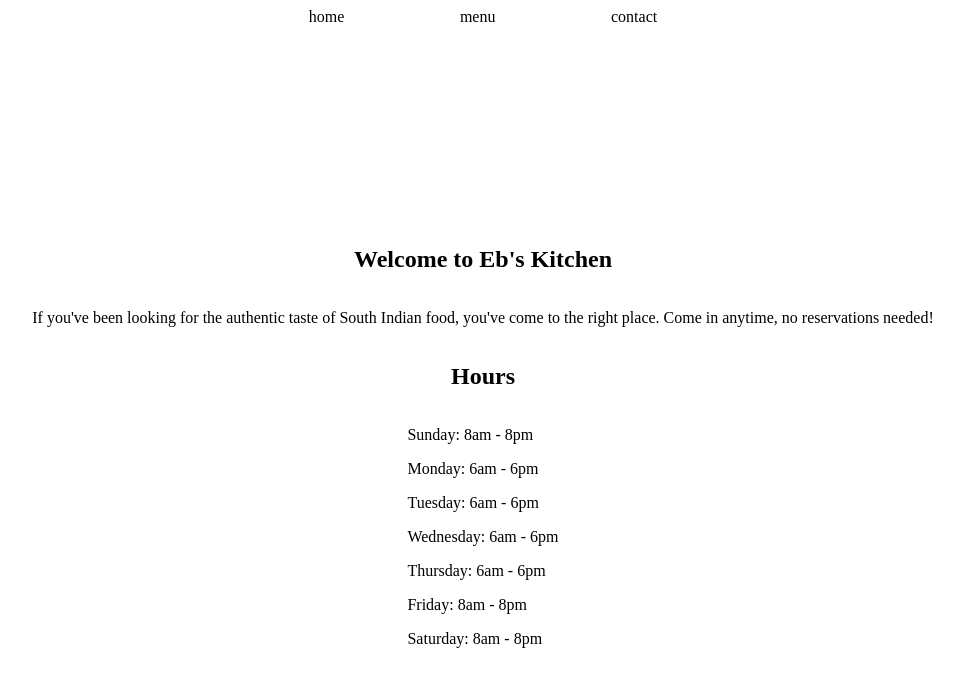
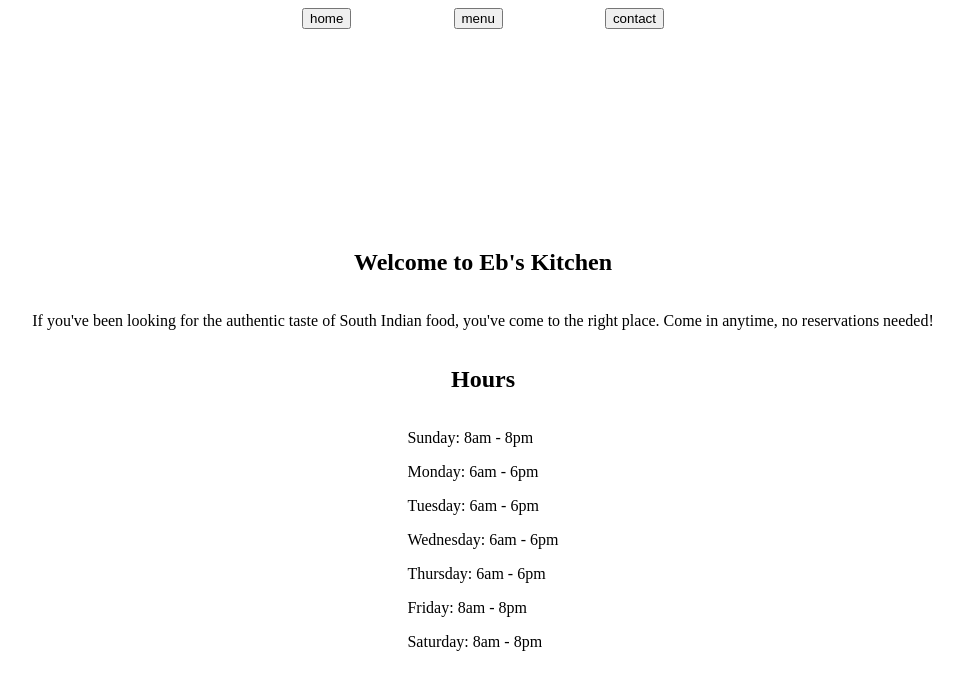
Before and after one commit to egchelliah/restaurantPage, a website built with webpack: page dist/index.html in a window 1280 px wide. Shown: the whole page, without its empty margins (157-1120 px from the left). Built offline with nearby package versions, Linux system fonts and the light colour scheme.

Commit message:
Making progress

```diff
--- /dev/null
+++ b/header.js
@@ -0,0 +1,61 @@
+const header = () => {
+
+    let content = document.getElementById('content')
+
+    // Create header
+    let headerMenu = ['home', 'menu', 'contact']
+
+    let header = document.createElement('div')
+    header.className='header'
+    content.append(header)
+
+    for (let i=0; i<headerMenu.length; i++){
+        let headerItem = document.createElement('button')
+        headerItem.type='button'
+        headerItem.className=headerMenu[i]
+        headerItem.id=headerMenu[i]
+        headerItem.innerHTML=headerMenu[i]
+        header.append(headerItem)
+    }
+
+    // Create home page content
+    let maincontent = document.createElement('div')
+    maincontent.className='maincontent'
+    content.append(maincontent)
+
+    // let welcome = document.createElement('h2')
+    // welcome.className='welcome'
+    // welcome.innerHTML=`Welcome to Eb's Kitchen`
+    // maincontent.append(welcome)
+
+    // let welcometext = document.createElement('p')
+    // welcometext.className='welcometext'
+    // welcometext.innerHTML=`If you've been looking for the authentic taste of South Indian food, you've come to the right place. Come in anytime, no reservations needed!`
+    // maincontent.append(welcometext)
+
+    // // Create hours block
+    // let hourTitle = document.createElement('h2')
+    // hourTitle.className='hourTitle'
+    // hourTitle.innerHTML='Hours'
+    // maincontent.append(hourTitle)
+
+    // let hoursList = document.createElement('div')
+    // hoursList.className='hoursList'
+    // maincontent.append(hoursList)
+
+    // let hours = ['Sunday: 8am - 8pm', 'Monday: 6am - 6pm', 'Tuesday: 6am - 6pm', 'Wednesday: 6am - 6pm', 'Thursday: 6am - 6pm', 'Friday: 8am - 8pm', 'Saturday: 8am - 8pm']
+
+    // for (let i=0; i<hours.length; i++){
+    //     let p = document.createElement('p')
+    //     p.className='dailyHour'
+    //     p.innerHTML=hours[i]
+    //     hoursList.appendChild(p)
+    // }
+
+
+
+}
+
+export{
+    header
+}
--- a/homepage.js
+++ b/src/home.js
@@ -1,45 +1,27 @@
-const header = () => {
+const home = () => {
 
-    let content = document.getElementById('content')
+    let maincontent = document.querySelector('.maincontent')
 
-    // Create header
-    let headerMenu = ['home', 'menu', 'contact']
-
-    let header = document.createElement('div')
-    header.className='header'
-    content.append(header)
-
-    for (let i=0; i<headerMenu.length; i++){
-        let headerItem = document.createElement('div')
-        headerItem.className=headerMenu[i]
-        headerItem.innerHTML=headerMenu[i]
-        header.append(headerItem)
-    }
-
-    // Create home page content
-    let homecontent = document.createElement('div')
-    homecontent.className='homecontent'
-    content.append(homecontent)
 
     let welcome = document.createElement('h2')
     welcome.className='welcome'
     welcome.innerHTML=`Welcome to Eb's Kitchen`
-    homecontent.append(welcome)
+    maincontent.append(welcome)
 
     let welcometext = document.createElement('p')
     welcometext.className='welcometext'
     welcometext.innerHTML=`If you've been looking for the authentic taste of South Indian food, you've come to the right place. Come in anytime, no reservations needed!`
-    homecontent.append(welcometext)
+    maincontent.append(welcometext)
 
     // Create hours block
     let hourTitle = document.createElement('h2')
     hourTitle.className='hourTitle'
     hourTitle.innerHTML='Hours'
-    homecontent.append(hourTitle)
+    maincontent.append(hourTitle)
 
     let hoursList = document.createElement('div')
     hoursList.className='hoursList'
-    homecontent.append(hoursList)
+    maincontent.append(hoursList)
 
     let hours = ['Sunday: 8am - 8pm', 'Monday: 6am - 6pm', 'Tuesday: 6am - 6pm', 'Wednesday: 6am - 6pm', 'Thursday: 6am - 6pm', 'Friday: 8am - 8pm', 'Saturday: 8am - 8pm']
 
@@ -49,11 +31,8 @@ const header = () => {
         p.innerHTML=hours[i]
         hoursList.appendChild(p)
     }
-
-
-
 }
 
-export{
-    header
+export {
+    home
 }
--- a/src/index.js
+++ b/src/index.js
@@ -1,8 +1,20 @@
-// alert('You made it to this page')
 
-import {header} from '../homepage'
+import {header} from '../header'
+import {menu} from './menu'
+import {home} from './home'
 
 
-document.addEventListener('DOMContentLoaded', function(event) {
-    header()
+header()
+home()
+
+// document.addEventListener('DOMContentLoaded', function(event) {
+//     header()
+// })
+
+document.body.addEventListener('click', function(e) {
+
+    if (e.target.id=='menu'){
+        menu()
+    }
+
 })
--- /dev/null
+++ b/src/menu.js
@@ -0,0 +1,13 @@
+const menu = () => {
+
+    let maincontent = document.querySelector('.maincontent')
+    console.log(maincontent)
+
+    maincontent.innerHTML = ('')
+
+
+}
+
+export{
+    menu
+}
--- a/styles.css
+++ b/styles.css
@@ -12,7 +12,7 @@
     padding-bottom: 200px;
 }
 
-.homecontent{
+.maincontent{
     display: flex;
     flex-direction: column;
     align-items: center;
```
Also changed, not shown: dist/index.html, dist/main.js.
